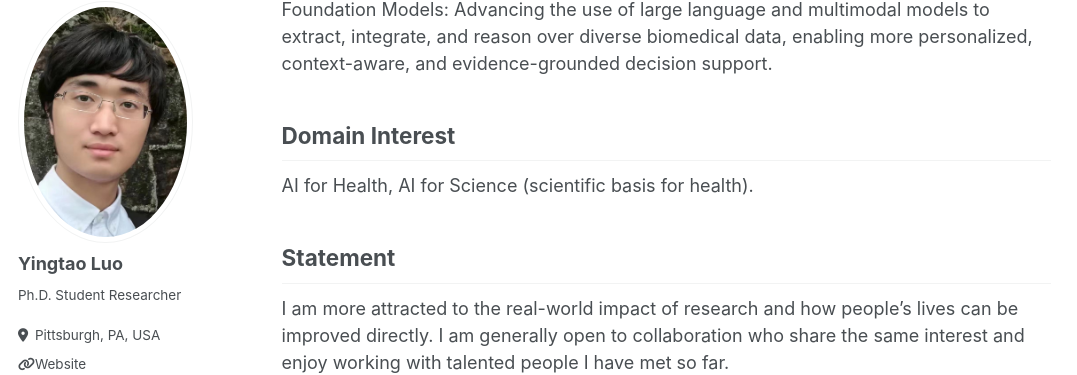
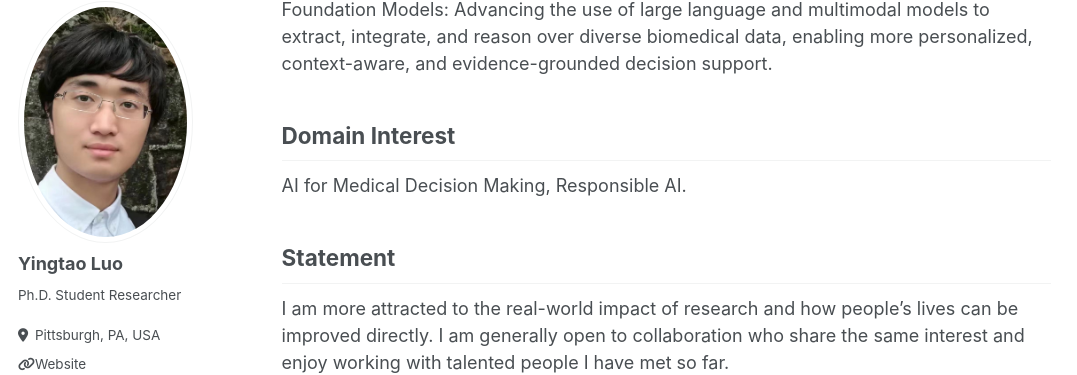
Before and after one commit to yingtaoluo/yingtaoluo.github.io, a Jekyll site: the page built from _pages/about.md, in a window 1280 px wide and 900 px high, scrolled down 717 px. Shown: the part 85-460 px from the top of the window, without its empty margins (0-1077 px from the left). Built offline with Jekyll 4.4.1, drawn with Linux system fonts in a browser that asks for light colours; some web fonts are replaced.

Commit message:
Update about.md

```diff
--- a/_pages/about.md
+++ b/_pages/about.md
@@ -19,7 +19,7 @@ Decision-Making: Designing intelligent agents capable of adaptive reasoning, sel
 Foundation Models: Advancing the use of large language and multimodal models to extract, integrate, and reason over diverse biomedical data, enabling more personalized, context-aware, and evidence-grounded decision support.
 
 ## Domain Interest
-AI for Health, AI for Science (scientific basis for health).
+AI for Medical Decision Making, Responsible AI.
 
 ## Statement
 I am more attracted to the real-world impact of research and how people's lives can be improved directly. I am generally open to collaboration who share the same interest and enjoy working with talented people I have met so far.
```
